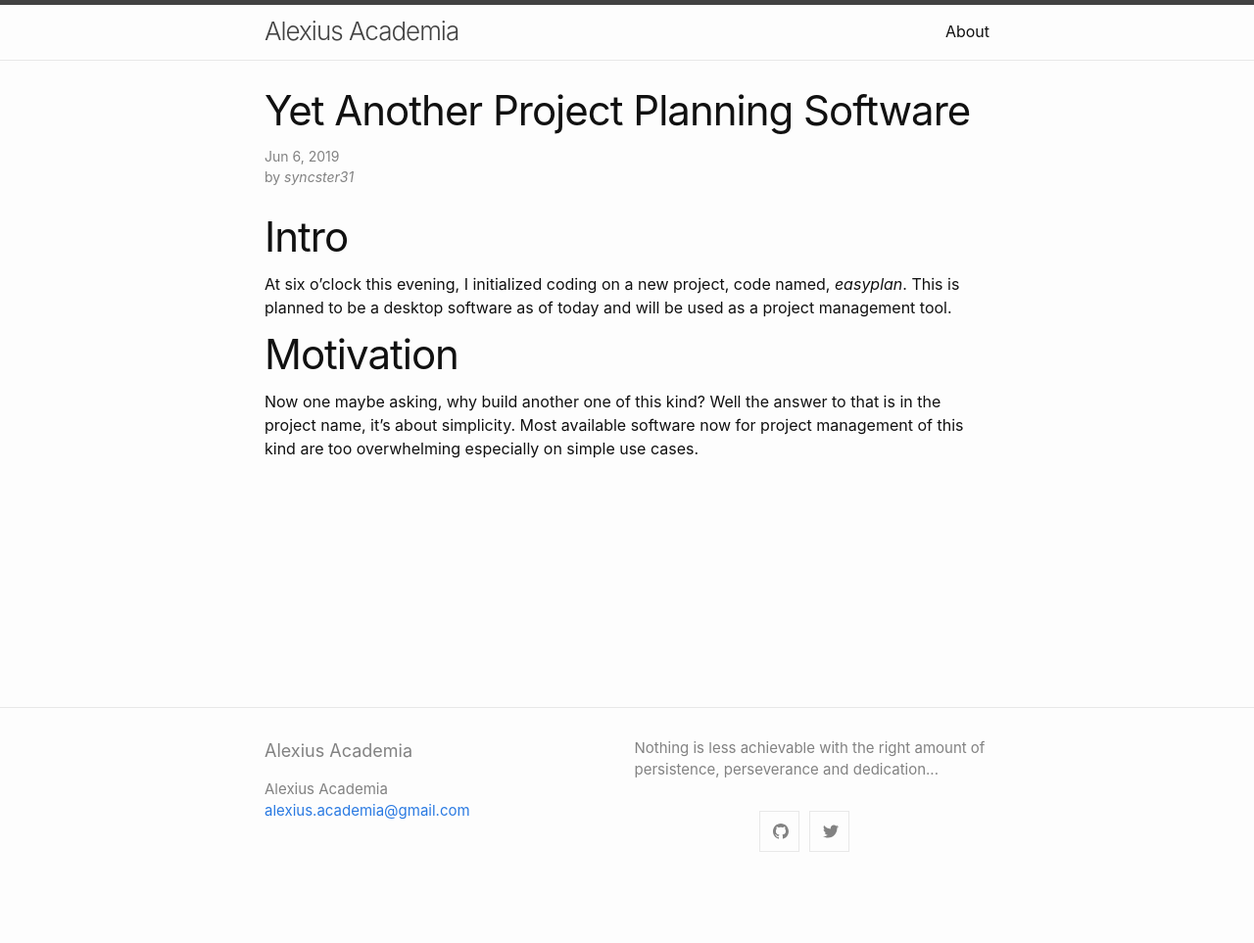
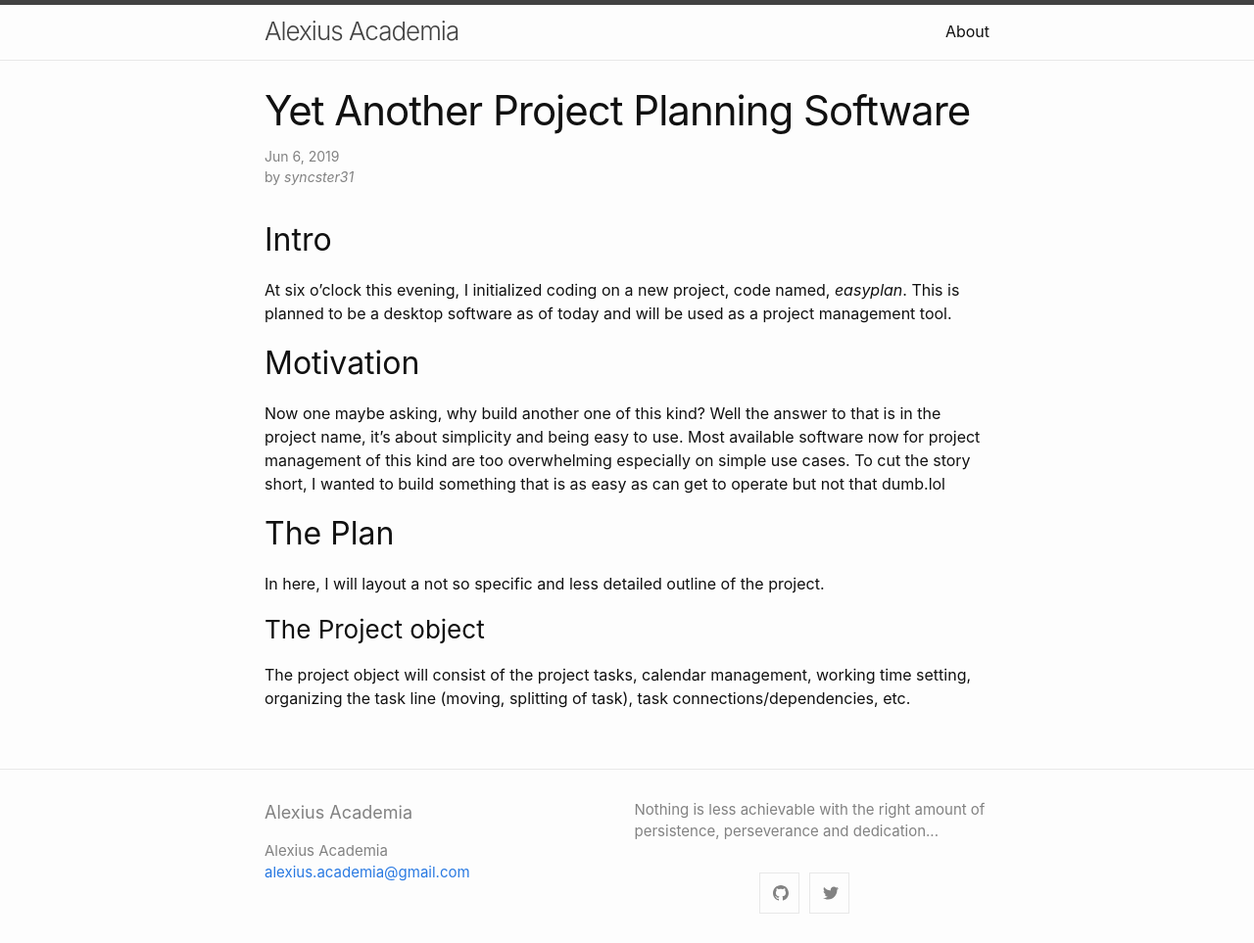
Before and after one commit to alexiusacademia/alexiusacademia.github.io, a Jekyll site: the page built from _posts/2019-06-06-easyplan-initialized.md, in a window 1280 px wide. Shown: the whole page at 98% size. Built offline with Jekyll 4.4.1, drawn with Linux system fonts in a browser that asks for light colours; comment, search, counter and statistics services are not loaded; before the commit the page ends 900 px from its top, so only the background shows below that.

Commit message:
Updated an article. Added content to easyplan blog.

```diff
--- a/_posts/2019-06-06-easyplan-initialized.md
+++ b/_posts/2019-06-06-easyplan-initialized.md
@@ -4,10 +4,20 @@ title: Yet Another Project Planning Software
 author: syncster31
 date: 2019-06-06T18:00:00+0800
 ---
-Intro
-===
+
+## Intro
+
 At six o'clock this evening, I initialized coding on a new project, code named, _easyplan_. This is planned to be a desktop software as of today and will be used as a project management tool.
 
-Motivation
-===
-Now one maybe asking, why build another one of this kind? Well the answer to that is in the project name, it's about simplicity. Most available software now for project management of this kind are too overwhelming especially on simple use cases.
+## Motivation
+
+Now one maybe asking, why build another one of this kind? Well the answer to that is in the project name, it's about simplicity and being easy to use. Most available software now for project management of this kind are too overwhelming especially on simple use cases. To cut the story short, I wanted to build something that is as easy as can get to operate but not that dumb.lol
+
+## The Plan
+
+In here, I will layout a not so specific and less detailed outline of the project.
+
+### The Project object
+
+The project object will consist of the project tasks, calendar management, working time setting,
+organizing the task line (moving, splitting of task), task connections/dependencies, etc.
```
